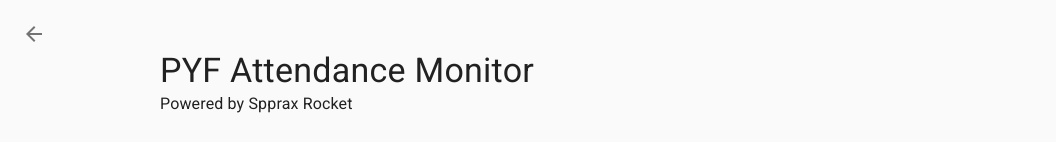
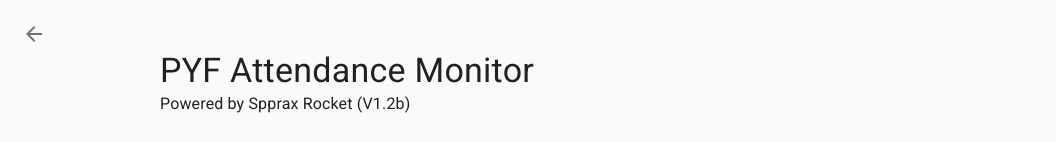
Before and after one commit to Ray-F/pyf-attendance, a React (Create React App) app in the folder client/: page / in a window 1280 px wide. Shown: the top 142 px of the page, without its empty margins (0-1056 px from the left). Built offline with nearby package versions, Linux system fonts and the light colour scheme.

Commit message:
Added version number (1.2b)

```diff
--- a/client/src/containers/pages/HomePage.js
+++ b/client/src/containers/pages/HomePage.js
@@ -38,7 +38,7 @@ export default function HomePage() {
   return (
     <Container className={classes.container} maxWidth={'md'}>
       <Typography variant={'h4'}>PYF Attendance Monitor</Typography>
-      <Typography variant={'body1'}>Powered by Spprax Rocket</Typography>
+      <Typography variant={'body1'}>Powered by Spprax Rocket (V1.2b)</Typography>
 
       <Grid container className={classes.buttonContainer} spacing={2}>
         {buttonFactory("/events", "Events Dashboard")}
```
